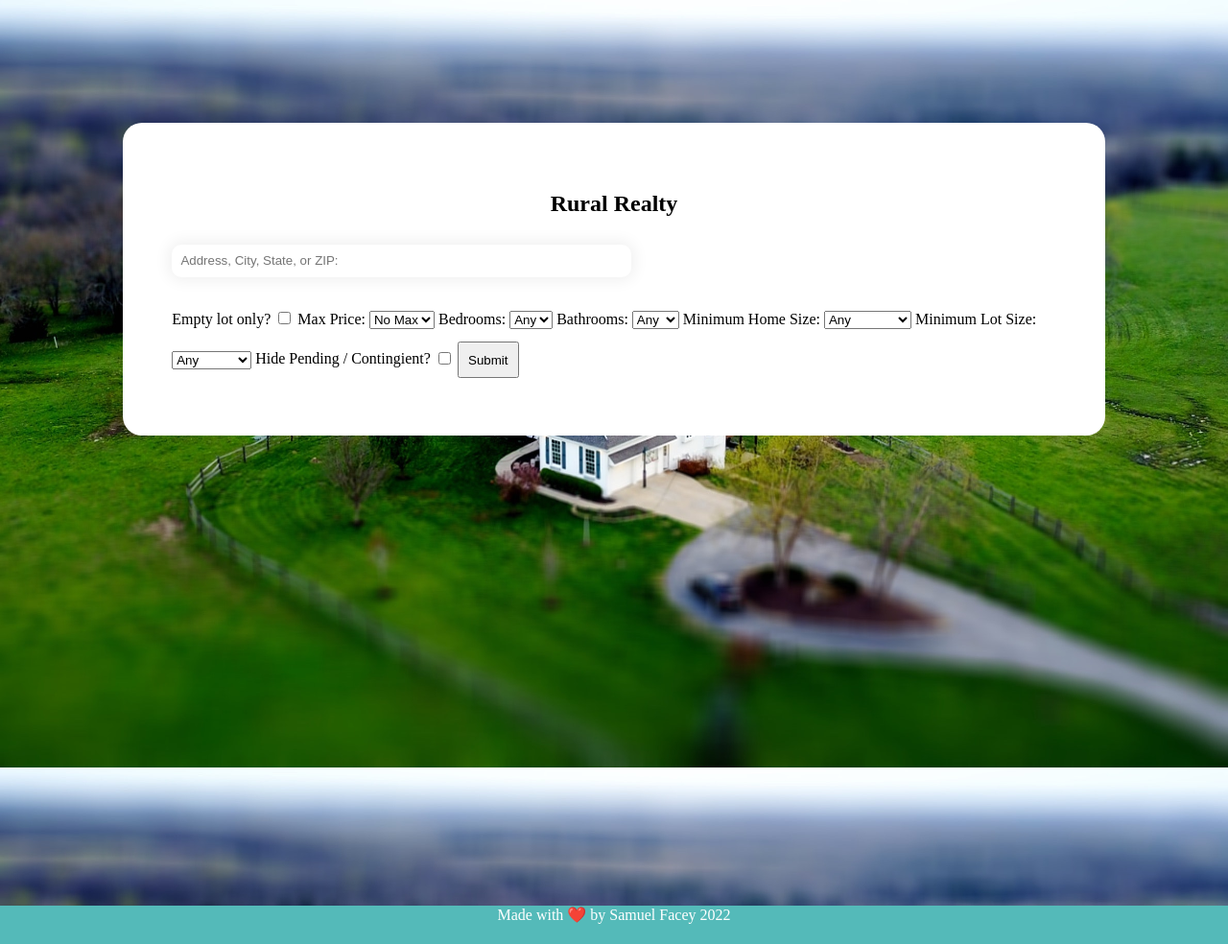
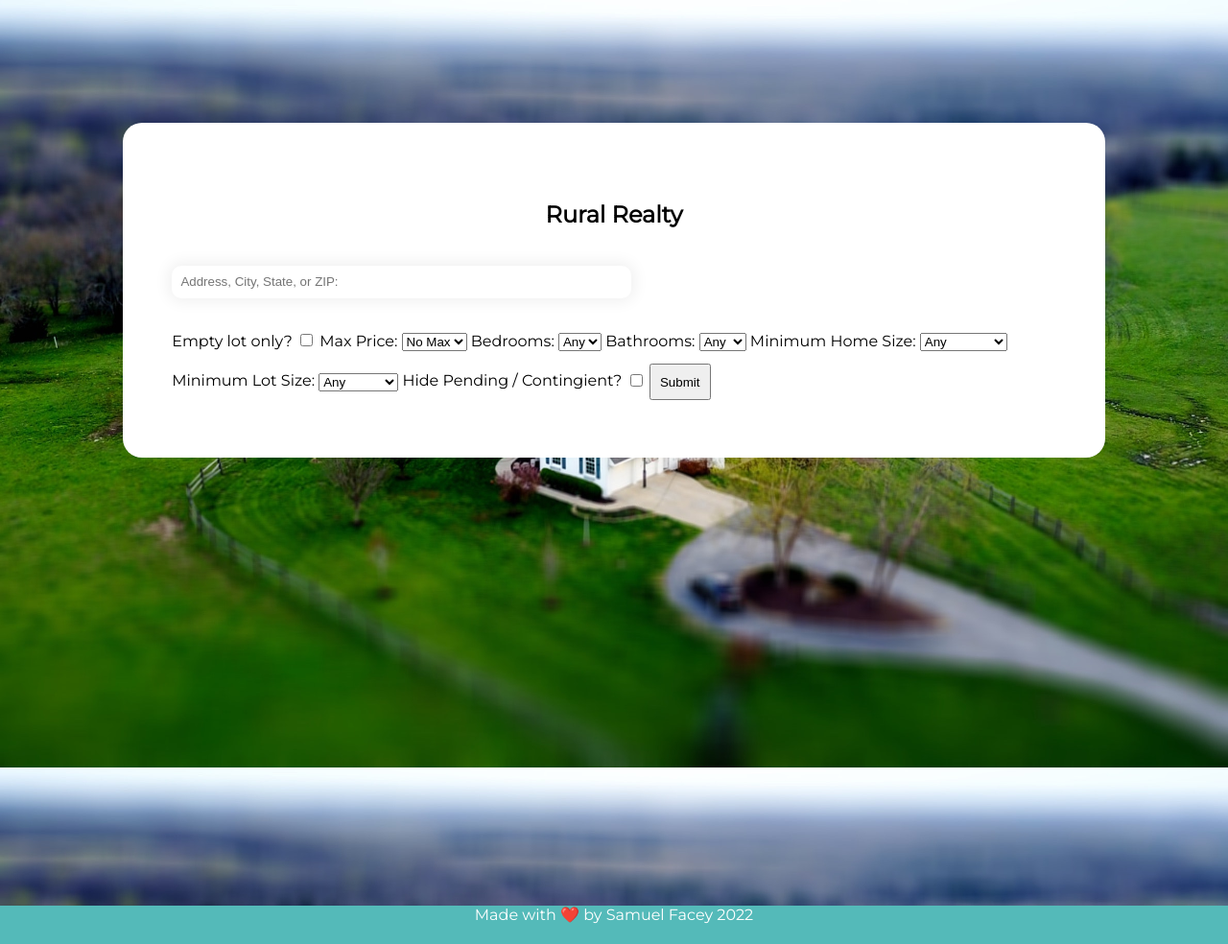
Before and after one commit to samuelfacey/Rural-Property-Finder, a Flask app: page / in a window 1280 px wide. Shown: the whole page at 96% size. Run offline with Flask 2, Linux system fonts and the light colour scheme.

Commit message:
Font Changed

```diff
--- a/search.py
+++ b/search.py
@@ -23,7 +23,6 @@ async def search(search_parameters:dict):
         search_link = f"https://www.realtor.com{custom_link.replace('/None','')}"
         url = requests.get(url=search_link, headers=headers)
 
-        print(search_link)
         soup = BeautifulSoup(url.text, 'html.parser')
         cards = soup.find_all(class_='jsx-1881802087 component_property-card')
 
--- a/static/style.css
+++ b/static/style.css
@@ -7,6 +7,7 @@ body {
   background-repeat: no-repeat;
   background-attachment: fixed;
   background-size: 100%;
+  font-family: 'Montserrat', sans-serif;
 }
 
 input[type=text] {
--- a/templates/index.html
+++ b/templates/index.html
@@ -6,13 +6,16 @@
     <meta name='viewport' content='width=device-width, initial-scale=1.0'>
     <link rel='stylesheet' href='static/style.css'>
     <link rel="icon" type="image/x-icon" href="/static/favicon.ico">
+    <link rel="preconnect" href="https://fonts.googleapis.com">
+    <link rel="preconnect" href="https://fonts.gstatic.com" crossorigin>
+    <link href="https://fonts.googleapis.com/css2?family=Montserrat&display=swap" rel="stylesheet">
     <title>Rural Homes Finder</title>
 </head>
 <body>
     <div id='page-container'>
         <div id="content-wrap">
             <div class='container' id='search'>
-                <h2 style="color: black; text-align: center;">Rural Realty</h2>
+                <h2 style="color: black; text-align: center; padding: 10px;">Rural Realty</h2>
                 <form action="{{ url_for('home') }}" method='post'>
                     <input type='text' id='search' name='search' placeholder="Address, City, State, or ZIP:"><br><br>
                     <label for='type'>Empty lot only?</label>
--- a/templates/property.html
+++ b/templates/property.html
@@ -6,6 +6,9 @@
     <meta name="viewport" content="width=device-width, initial-scale=1.0">
     <link rel='stylesheet' href='/static/style.css'>
     <link rel="icon" type="image/x-icon" href="/static/favicon.ico">
+    <link rel="preconnect" href="https://fonts.googleapis.com">
+    <link rel="preconnect" href="https://fonts.gstatic.com" crossorigin>
+    <link href="https://fonts.googleapis.com/css2?family=Montserrat&display=swap" rel="stylesheet">
     <title>Property View</title>
 </head>
 <body>
--- a/templates/results.html
+++ b/templates/results.html
@@ -6,6 +6,9 @@
     <meta name='viewport' content='width=device-width, initial-scale=1.0'>
     <link rel='stylesheet' href='static/style.css'>
     <link rel="icon" type="image/x-icon" href="/static/favicon.ico">
+    <link rel="preconnect" href="https://fonts.googleapis.com">
+    <link rel="preconnect" href="https://fonts.gstatic.com" crossorigin>
+    <link href="https://fonts.googleapis.com/css2?family=Montserrat&display=swap" rel="stylesheet">
     <title>Search Results</title>
 </head>
 <body>
```
